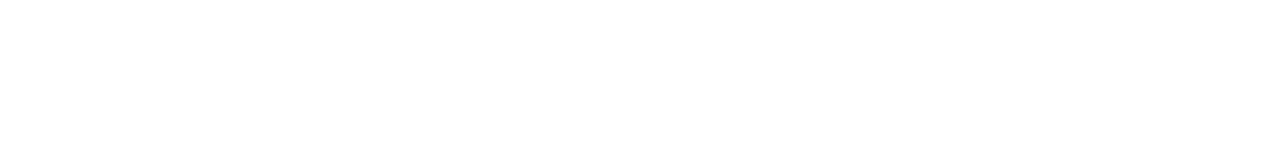
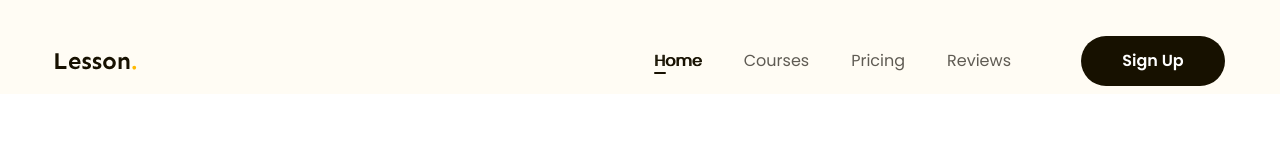
Before and after one commit to idea-solutions/lession-dot, a plain HTML site: page index.html in a window 1280 px wide. Drawn offline with Linux system fonts and the light colour scheme.

Commit message:
add header

```diff
--- a/assets/css/styles.css
+++ b/assets/css/styles.css
@@ -0,0 +1,137 @@
+* {
+    box-sizing: border-box;
+}
+
+:root {
+    --primary-color: #ffb900;
+    --font-heading: Sen, sans-serif;
+}
+
+html {
+    font-size: 62.5%;
+}
+
+body {
+    font-size: 1.6rem;
+    font-family: "Poppins", sans-serif;
+}
+
+/* Common */
+a {
+    text-decoration: none;
+}
+
+.btn {
+    display: inline-block;
+    min-width: 118px;
+    padding: 0 16px;
+    line-height: 50px;
+    font-weight: 600;
+    font-size: 1.6rem;
+    text-align: center;
+    color: #ffffff;
+    background: #171100;
+    border-radius: 999px;
+}
+
+.btn:hover {
+    opacity: 0.9;
+    cursor: pointer;
+}
+
+.heading {
+    font-family: var(--font-heading);
+    font-weight: 700;
+    letter-spacing: -0.02em;
+    color: #171100;
+}
+
+.heading.lv1 {
+    font-size: 5.8rem;
+    line-height: 1.17;
+}
+
+.heading.lv2 {
+    font-size: 3.8rem;
+    line-height: 1.26;
+}
+
+.main-content {
+    width: 1170px;
+    max-width: calc(100% - 48px);
+    margin-left: auto;
+    margin-right: auto;
+}
+
+.line-clamp {
+    display: -webkit-box;
+    -webkit-line-clamp: var(--line-clamp, 1);
+    -webkit-box-orient: vertical;
+    overflow: hidden;
+}
+
+.line-clamp.line-2 {
+    --line-clamp: 2;
+}
+
+.break-all {
+    word-break: break-all;
+}
+
+/* Header */
+.header {
+    background: #fffcf4;
+}
+
+.header.fixed {
+    position: sticky;
+    top: -28px;
+    z-index: 1;
+}
+
+.header .body {
+    display: flex;
+    align-items: center;
+    padding: 36px 0 8px;
+}
+
+.nav {
+    margin-left: auto;
+}
+
+.nav ul {
+    display: flex;
+}
+
+.nav a {
+    position: relative;
+    padding: 8px 21px;
+    font-size: 1.6rem;
+    color: #5f5b53;
+}
+
+.nav a:hover,
+.nav li.active a {
+    text-shadow: 1px 0 0 currentColor;
+    color: #171100;
+}
+
+.nav li.active a::after {
+    position: absolute;
+    left: 21px;
+    bottom: 6px;
+    content: "";
+    display: block;
+    width: 12px;
+    height: 2px;
+    background: #171100;
+    border-radius: 1px;
+}
+
+.header .sign-up-btn {
+    min-width: 144px;
+}
+
+.header .action {
+    margin-left: 49px;
+}
--- a/index.html
+++ b/index.html
@@ -1,11 +1,56 @@
 <!DOCTYPE html>
 <html lang="en">
-<head>
-    <meta charset="UTF-8">
-    <meta name="viewport" content="width=device-width, initial-scale=1.0">
-    <title>Lession</title>
-</head>
-<body>
+  <head>
+    <meta charset="UTF-8" />
+    <meta http-equiv="X-UA-Compatible" content="IE=edge" />
+    <meta name="viewport" content="width=device-width, initial-scale=1.0" />
+    <title>Lession.</title>
+    <!-- Reset CSS -->
+    <link rel="stylesheet" href="./assets/css/reset.css" />
 
-</body>
+    <!-- Embed fonts -->
+    <link rel="preconnect" href="https://fonts.googleapis.com" />
+    <link rel="preconnect" href="https://fonts.gstatic.com" crossorigin />
+    <link
+      href="https://fonts.googleapis.com/css2?family=Poppins:ital,wght@0,400;0,500;0,600;0,700;1,400&family=Sen:wght@700&display=swap"
+      rel="stylesheet"
+    />
+
+    <!-- Styles -->
+    <link rel="stylesheet" href="./assets/css/styles.css" />
+  </head>
+  <body>
+    <!-- Header -->
+    <header class="header fixed">
+      <div class="main-content">
+        <div class="body">
+          <!-- Logo -->
+          <img src="./assets/img/logo.svg" alt="Lesson." class="logo" />
+
+          <!-- Nav -->
+          <nav class="nav">
+            <ul>
+              <li class="active">
+                <a href="#!">Home</a>
+              </li>
+              <li>
+                <a href="#!">Courses</a>
+              </li>
+              <li>
+                <a href="#!">Pricing</a>
+              </li>
+              <li>
+                <a href="#!">Reviews</a>
+              </li>
+            </ul>
+          </nav>
+
+          <!-- Action -->
+          <div class="action">
+            <a href="#!" class="btn sign-up-btn">Sign Up</a>
+          </div>
+        </div>
+      </div>
+    </header>
+  </body>
 </html>
```
